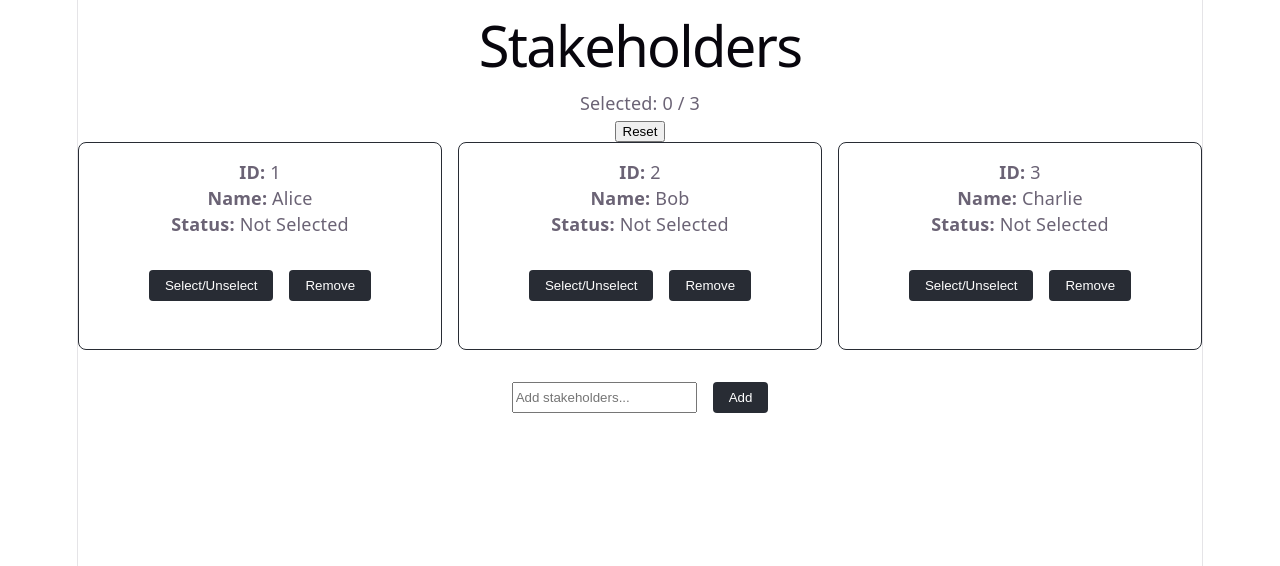
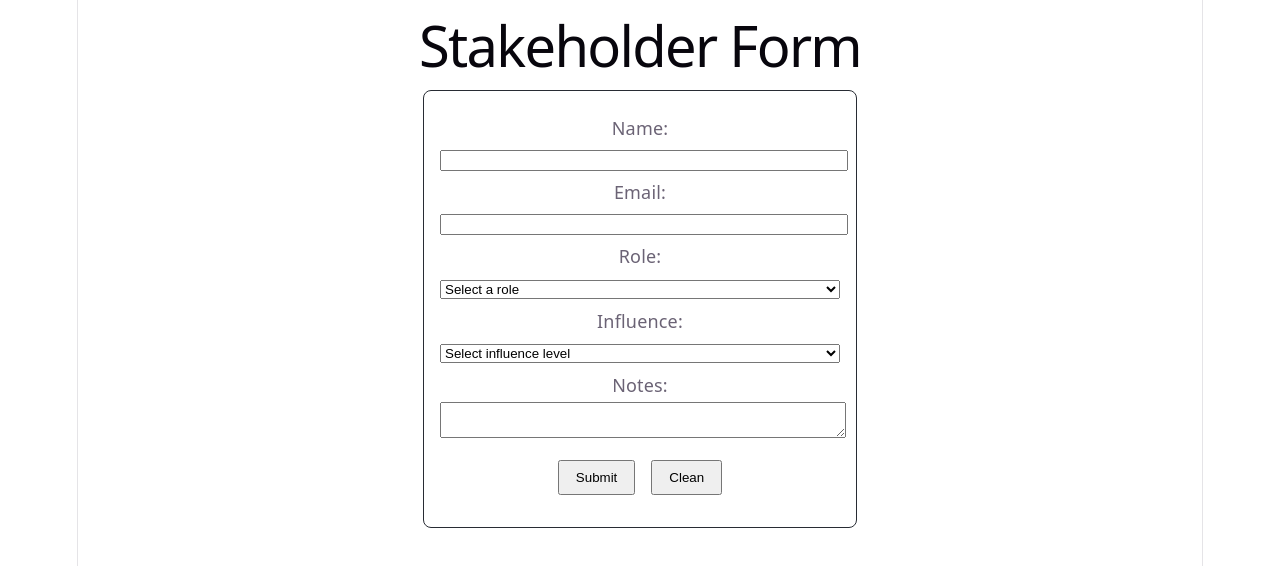
Before and after one commit to Konrem/learn, a React (Vite) app in the folder apps/react-lab/: page / in a window 1280 px wide. Shown: the top 566 px of the page. Built offline with nearby package versions, Linux system fonts and the light colour scheme.

Commit message:
feat(react): add controlled stakeholder form, validate and submit form

```diff
--- a/apps/react-lab/src/App.css
+++ b/apps/react-lab/src/App.css
@@ -104,3 +104,27 @@ footer{
   color: white;
   cursor: pointer;
 }
+/* 10- */
+.container{
+  display: flex;
+  justify-content: center;
+}
+.form-container{
+  width: 400px;
+  border: 1px solid #282c34;
+  border-radius: 8px;
+  padding: 16px;
+}
+.form-container label{
+  display: block;
+  margin: 8px 0 4px;
+}
+.form-container input,
+.form-container select,
+.form-container textarea{
+  width: 100%;
+}
+.form-container button{
+  padding: 8px 16px;
+  margin: 16px 8px;
+}
--- a/apps/react-lab/src/App.tsx
+++ b/apps/react-lab/src/App.tsx
@@ -1,6 +1,7 @@
 // import DashboardPage from './modules/06-jsx-components/DashboardPage'
 import './App.css'
-import ShortlistPage from './modules/09-events-state/ShortlistPage'
+import StakeholderFormPage from './modules/10-forms/StakeholderFormPage'
+// import ShortlistPage from './modules/09-events-state/ShortlistPage'
 // import StakeholderItem from './modules/08-lists-rendering/StakeholderItem'
 // import { StakeholderPage } from './modules/08-lists-rendering/StakeholderPage'
 
@@ -11,7 +12,8 @@ function App() {
       {/* <DashboardPage /> */}
       {/* <TeamPage /> */}
       {/* <StakeholderPage /> */}
-      <ShortlistPage />
+      {/* <ShortlistPage /> */}
+      <StakeholderFormPage />
     </>
   )
 }
--- /dev/null
+++ b/apps/react-lab/src/modules/10-forms/StakeholderForm.tsx
@@ -0,0 +1,183 @@
+import { useState } from "react";
+import type { StakeholderFormValues } from "./types";
+
+const initialValues: StakeholderFormValues = {
+  name: "",
+  email: "",
+  role: "",
+  influence: "",
+  notes: "",
+};
+const newErrors = {
+  name: "",
+  email: "",
+  role: "",
+  influence: "",
+};
+
+export default function StakeholderForm() {
+  const [formValues, setFormValues] = useState(initialValues);
+  const [submittedValues, setSubmittedValues] =
+    useState<StakeholderFormValues | null>(null);
+
+  const [errors, setErrors] = useState(newErrors);
+  const handleInputChange =
+    (field: keyof StakeholderFormValues) =>
+    (
+      e: React.ChangeEvent<
+        HTMLInputElement | HTMLSelectElement | HTMLTextAreaElement
+      >,
+    ) => {
+      setFormValues((prevValues) => ({
+        ...prevValues,
+        [field]: e.target.value,
+      }));
+    };
+
+  const onSubmit = (e: React.FormEvent<HTMLFormElement>) => {
+    e.preventDefault();
+
+    if (formValues.name.trim() === "") {
+      newErrors.name = "Please enter a name.";
+    } else {
+      newErrors.name = "";
+    }
+
+    if (formValues.email.trim() === "") {
+      newErrors.email = "Please enter a email address.";
+    } else if (formValues.email.includes("@") === false) {
+      newErrors.email = "Please enter a valid email address.";
+    } else {
+      newErrors.email = "";
+    }
+
+    if (formValues.role.trim() === "") {
+      newErrors.role = "Please enter a valid role.";
+    } else {
+      newErrors.role = "";
+    }
+
+    if (formValues.influence.trim() === "") {
+      newErrors.influence = "Please enter a valid influence level.";
+    } else {
+      newErrors.influence = "";
+    }
+
+    setErrors(newErrors);
+    const hasErrors = Object.values(newErrors).some(
+      (message) => message !== "",
+    );
+    if (hasErrors) return;
+
+    setFormValues(initialValues);
+    setSubmittedValues(formValues);
+  };
+  const handleReset = () => {
+    setFormValues(initialValues);
+    setErrors(newErrors);
+  };
+
+  return (
+    <div>
+      <h1>Stakeholder Form</h1>
+      <div className="container">
+        <form className="form-container" onSubmit={onSubmit} noValidate>
+          <div>
+            <label htmlFor="name">Name:</label>
+            <input
+              type="text"
+              id="name"
+              name="name"
+              value={formValues.name}
+              onChange={handleInputChange("name")}
+            />
+            {newErrors.name && (
+              <p id="name-error" role="alert" style={{ color: "red" }}>
+                {errors.name}
+              </p>
+            )}
+          </div>
+          <div>
+            <label htmlFor="email">Email:</label>
+            <input
+              type="email"
+              id="email"
+              name="email"
+              value={formValues.email}
+              onChange={handleInputChange("email")}
+              aria-describedby="email-error"
+            />
+            {newErrors.email && (
+              <p id="email-error" role="alert" style={{ color: "red" }}>
+                {errors.email}
+              </p>
+            )}
+          </div>
+          <div>
+            <label htmlFor="role">Role:</label>
+            <select
+              id="role"
+              name="role"
+              value={formValues.role}
+              onChange={handleInputChange("role")}
+            >
+              <option value="">Select a role</option>
+              <option value="stakeholder">Stakeholder</option>
+              <option value="manager">Manager</option>
+              <option value="team_member">Team Member</option>
+            </select>
+            {newErrors.role && (
+              <p id="role-error" role="alert" style={{ color: "red" }}>
+                {errors.role}
+              </p>
+            )}
+          </div>
+          <div>
+            <label htmlFor="influence">Influence:</label>
+            <select
+              id="influence"
+              name="influence"
+              value={formValues.influence}
+              onChange={handleInputChange("influence")}
+            >
+              <option value="">Select influence level</option>
+              <option value="high">High</option>
+              <option value="medium">Medium</option>
+              <option value="low">Low</option>
+            </select>
+            {newErrors.influence && (
+              <p id="influence-error" role="alert" style={{ color: "red" }}>
+                {errors.influence}
+              </p>
+            )}
+          </div>
+          <div>
+            <label htmlFor="notes">Notes:</label>
+            <textarea
+              id="notes"
+              name="notes"
+              value={formValues.notes}
+              onChange={handleInputChange("notes")}
+            ></textarea>
+          </div>
+          <button type="submit">Submit</button>
+          <button type="button" onClick={handleReset}>
+            Clean
+          </button>
+        </form>
+      </div>
+      {submittedValues && (
+        <div className="container">
+          <div className="card">
+            <h2>Submitted values</h2>
+            <p>Name: {submittedValues.name}</p>
+            <p>Email: {submittedValues.email}</p>
+            <p>Role: {submittedValues.role}</p>
+            <p>Influence: {submittedValues.influence}</p>
+            <p>Notes: {submittedValues.notes}</p>
+          </div>
+        </div>
+      )}
+    </div>
+  );
+}
--- /dev/null
+++ b/apps/react-lab/src/modules/10-forms/StakeholderFormPage.tsx
@@ -0,0 +1,9 @@
+import StakeholderForm from "./StakeholderForm";
+
+export default function StakeholderFormPage() {
+  return (
+    <div>
+      <StakeholderForm />
+    </div>
+  );
+}
--- /dev/null
+++ b/apps/react-lab/src/modules/10-forms/types.ts
@@ -0,0 +1,7 @@
+export interface StakeholderFormValues {
+    name: string;
+    email: string;
+    role: string;
+    influence: string;
+    notes: string;
+  };
```
